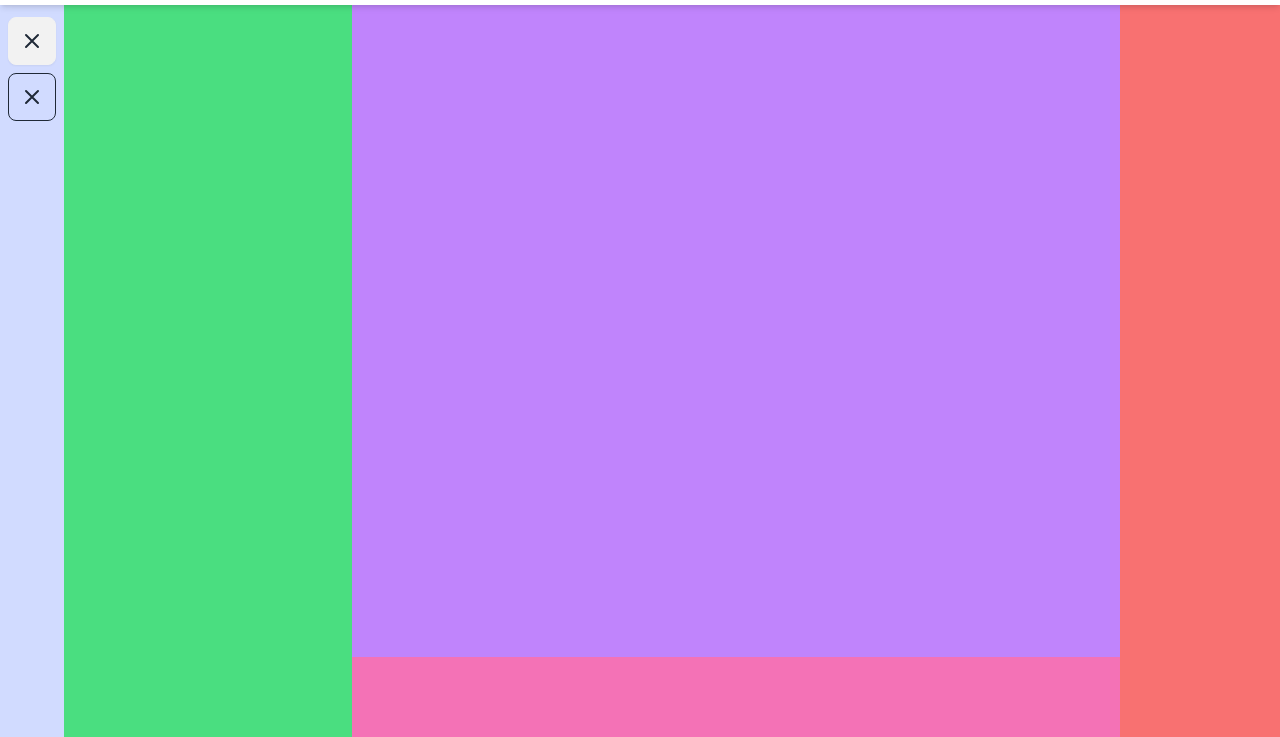
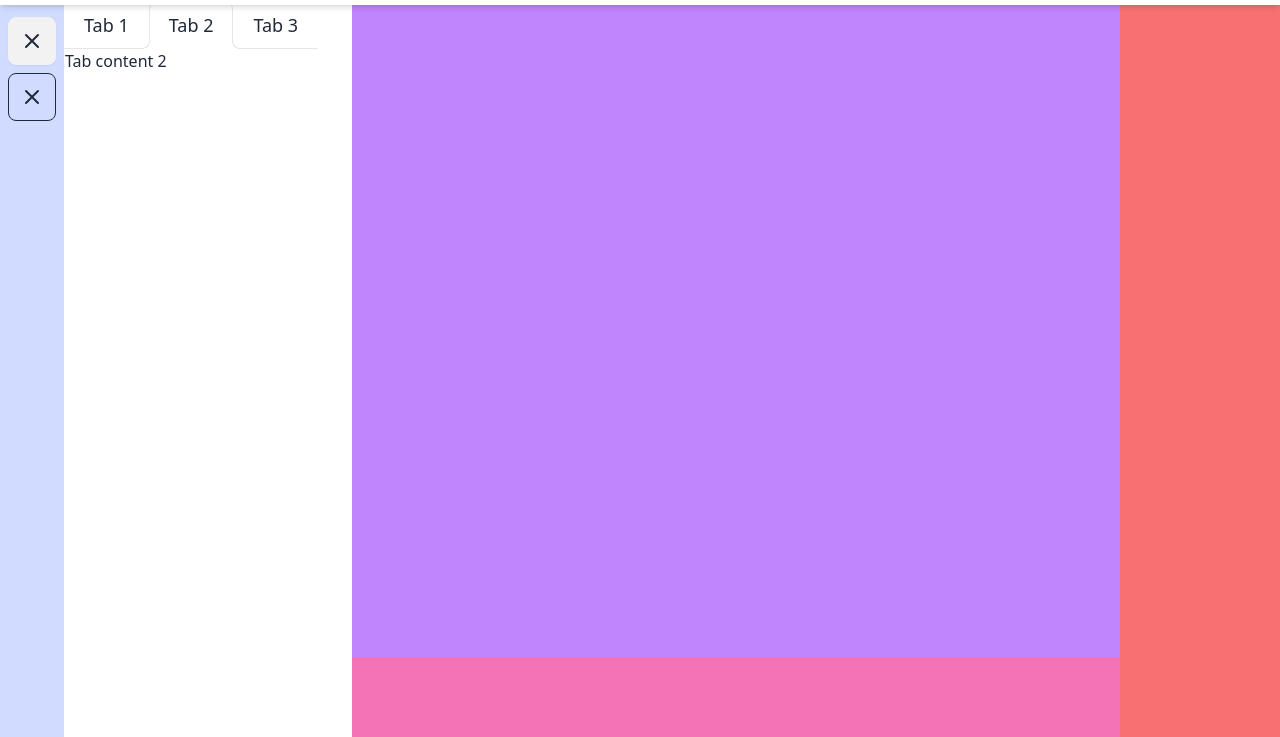
Before and after one commit to kion-dgl/Horokko-Loko, an Astro site: page / in a window 1280 px wide. Shown: the part 63-800 px from the top of the page. Built offline with nearby package versions, Linux system fonts and the light colour scheme; Astro itself is replaced by a stand-in of ours.

Commit message:
asset select

```diff
--- /dev/null
+++ b/src/components/AssetSelect.astro
@@ -0,0 +1,31 @@
+<div class="h-full w-72 grow-0 accent-content">
+    <div role="tablist" class="tabs tabs-lifted w-full tabs-lg">
+        <input
+            type="radio"
+            name="my_tabs_2"
+            role="tab"
+            class="tab"
+            aria-label="Tab 1"
+        />
+        <div role="tabpanel" class="tab-content bg-base-100">Tab content 1</div>
+
+        <input
+            type="radio"
+            name="my_tabs_2"
+            role="tab"
+            class="tab"
+            aria-label="Tab 2"
+            checked
+        />
+        <div role="tabpanel" class="tab-content bg-base-100">Tab content 2</div>
+
+        <input
+            type="radio"
+            name="my_tabs_2"
+            role="tab"
+            class="tab"
+            aria-label="Tab 3"
+        />
+        <div role="tabpanel" class="tab-content bg-base-100">Tab content 3</div>
+    </div>
+</div>
--- a/src/pages/index.astro
+++ b/src/pages/index.astro
@@ -1,5 +1,6 @@
 ---
 import StateSelect from "@components/StateSelect.astro";
+import AssetSelect from "@components/AssetSelect.astro";
 ---
 
 <html lang="en">
@@ -36,9 +37,7 @@ import StateSelect from "@components/StateSelect.astro";
 		<!-- Main -->
 		<main class="w-screen h-screen pt-16 flex flex-row">
 			<StateSelect />
-
-			<!-- Asset Select -->
-			<div class="h-full w-72 grow-0 bg-green-400"></div>
+			<AssetSelect />
 
 			<!-- Model Preview -->
 			<div class="h-full grow bg-blue-400 flex flex-col">
```
